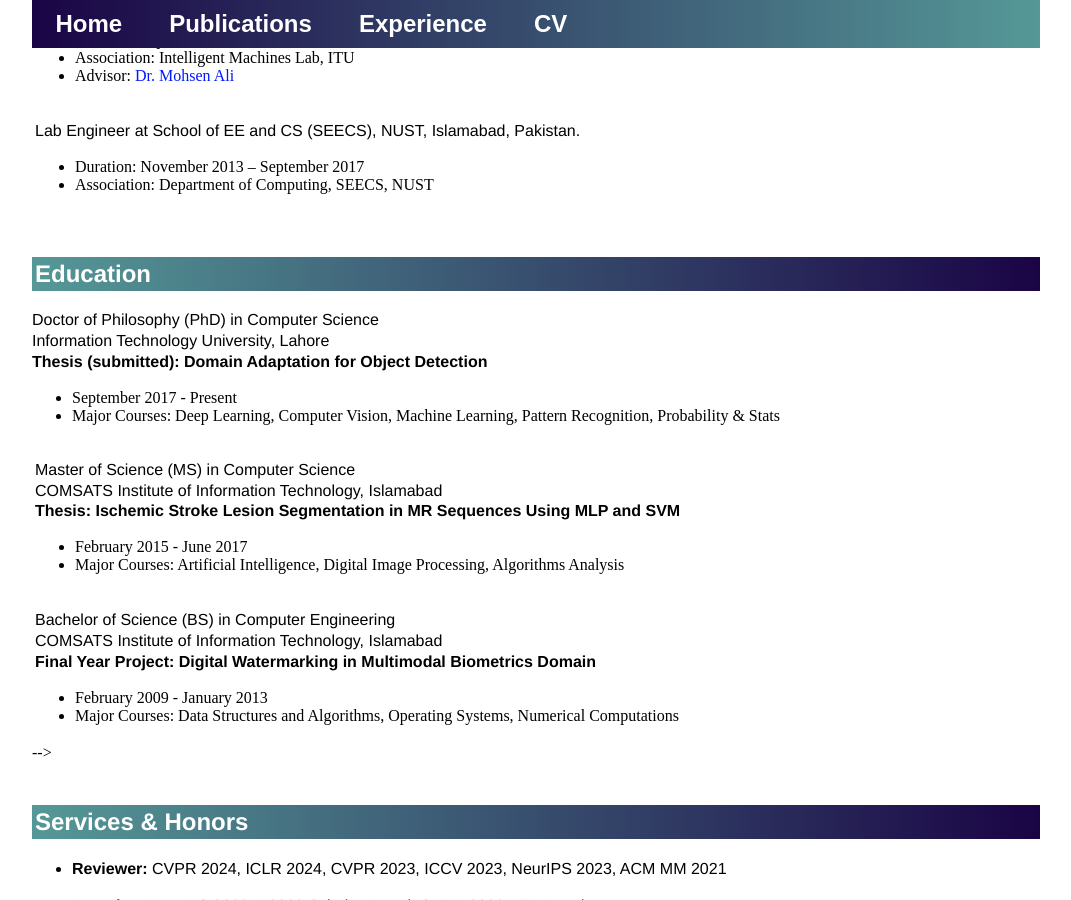
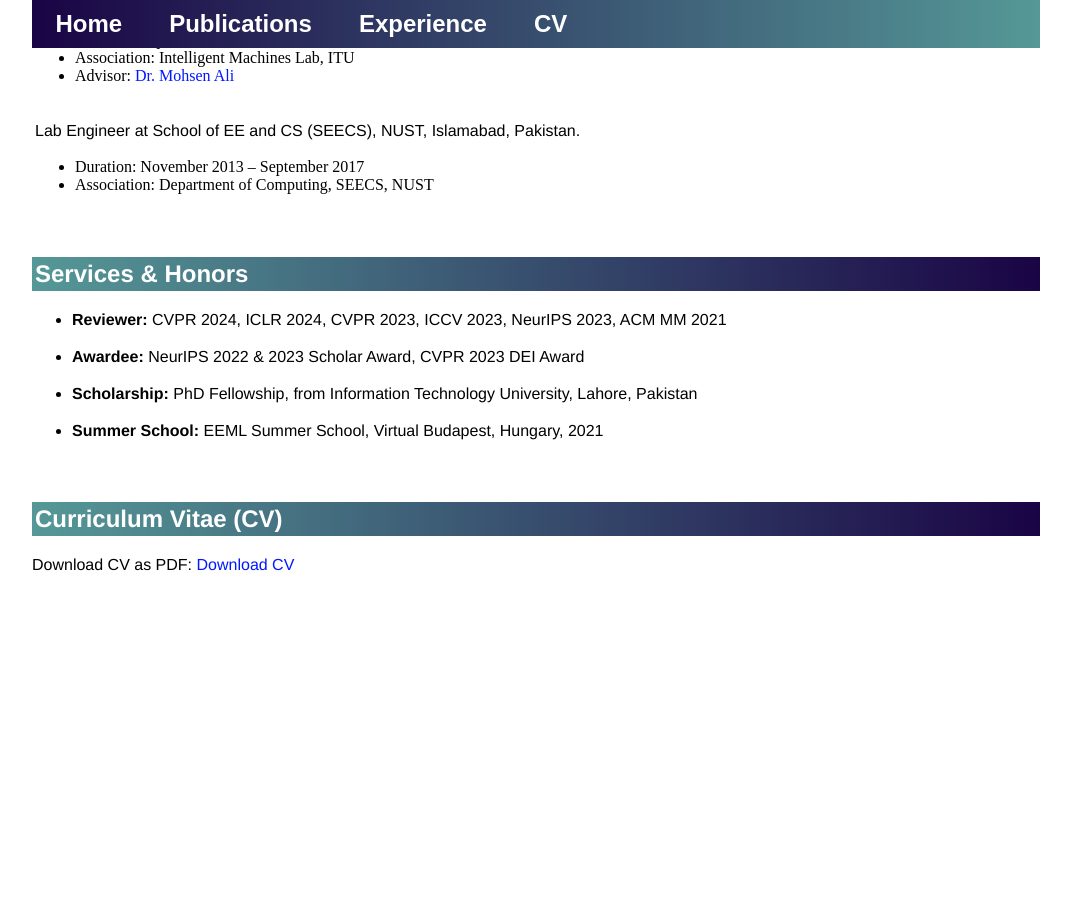
Before and after one commit to akhtarvision/akhtarvision.github.io, a Jekyll site: the page built from index.html, in a window 1280 px wide and 900 px high, scrolled down 1463 px. Shown: the whole window, without its empty margins (104-1175 px from the left). Built offline with Jekyll 4.4.1, drawn with Linux system fonts in a browser that asks for light colours; after the commit the page ends 2151 px from its top, so only the background shows below that.

Commit message:
Update index.html

```diff
--- a/index.html
+++ b/index.html
@@ -167,56 +167,6 @@
 
 </table>
 
-<!-- <!-- Project -->
-<a id="education" class="anchor"></a>
-<h2>Education</h2>
-<table class="imgtable">
-<!-- paper entry-->
-
-<p>
-Doctor of Philosophy (PhD) in Computer Science <br>
-	Information Technology University, Lahore<br>
-	<strong>Thesis (submitted): Domain Adaptation for Object Detection</strong>
-	<ul class="contacts">
-				<li>September 2017 - Present</li>
-				<li>Major Courses: Deep Learning, Computer Vision, Machine Learning, Pattern Recognition,
-Probability & Stats</a></li>
-	</ul>
-</p>
-
-<tr>
-<!-- <td> <br></td> -->
-<td>
-<p>
-Master of Science (MS) in Computer Science <br>
-	COMSATS Institute of Information Technology, Islamabad<br>
-	<strong>Thesis: Ischemic Stroke Lesion Segmentation in MR Sequences Using MLP and SVM</strong>
-	<ul class="contacts">
-				<li>February 2015 - June 2017</li>
-				<li>Major Courses: Artificial Intelligence, Digital Image Processing, Algorithms Analysis</a></li>
-	</ul>
-</p>
-</td>
-</tr>
-
-<tr>
-<!-- <td> <br></td> -->
-<td>
-<p>
-Bachelor of Science (BS) in Computer Engineering <br>
-	COMSATS Institute of Information Technology, Islamabad<br>
-	<strong>Final Year Project: Digital Watermarking in Multimodal Biometrics Domain</strong>
-	<ul class="contacts">
-				<li>February 2009 - January 2013</li>
-				<li>Major Courses: Data Structures and Algorithms, Operating Systems, Numerical Computations</a></li>
-	</ul>
-</p>
-</td>
-</tr>
-
-</table> -->
-
-<!-- Project -->
 <a id="services" class="anchor"></a>
 <h2>Services & Honors</h2>
 <table class="imgtable">
```
